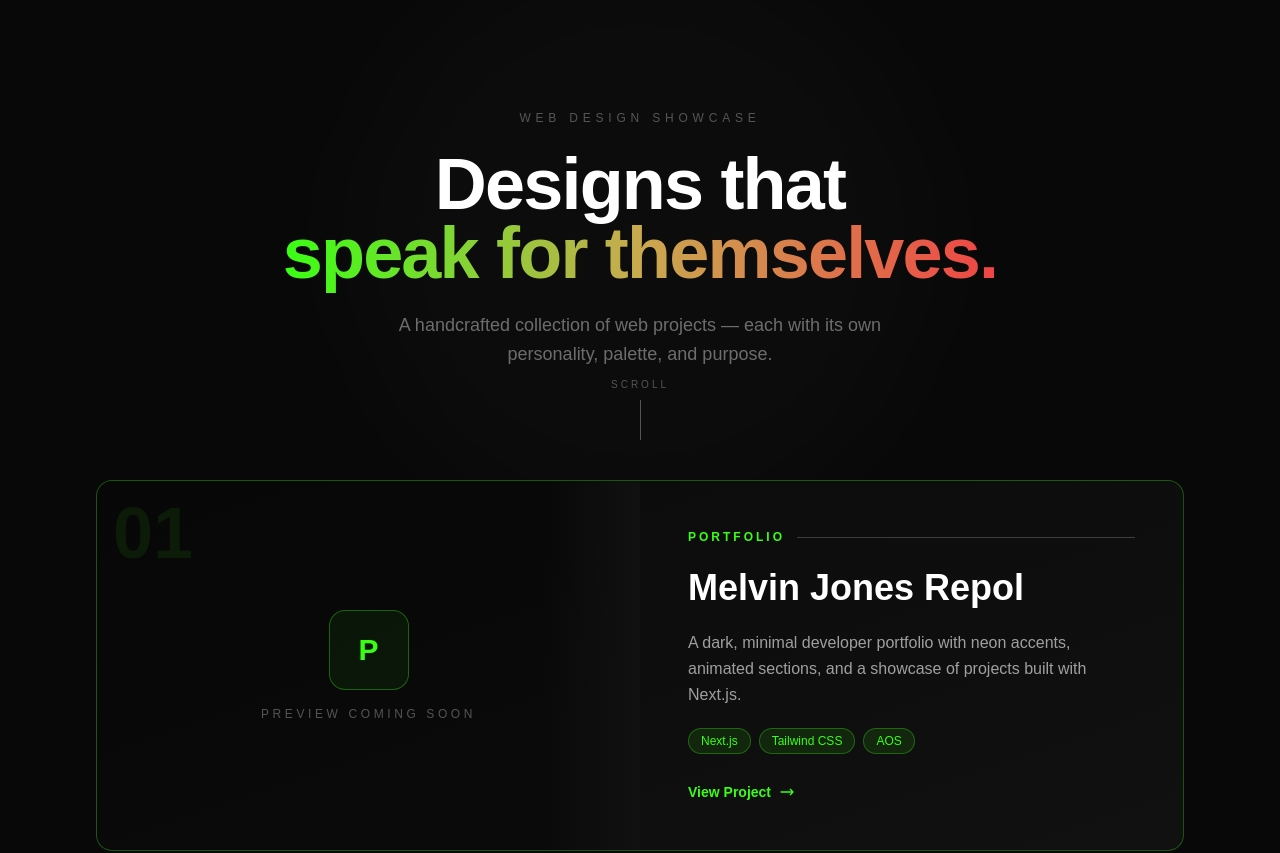
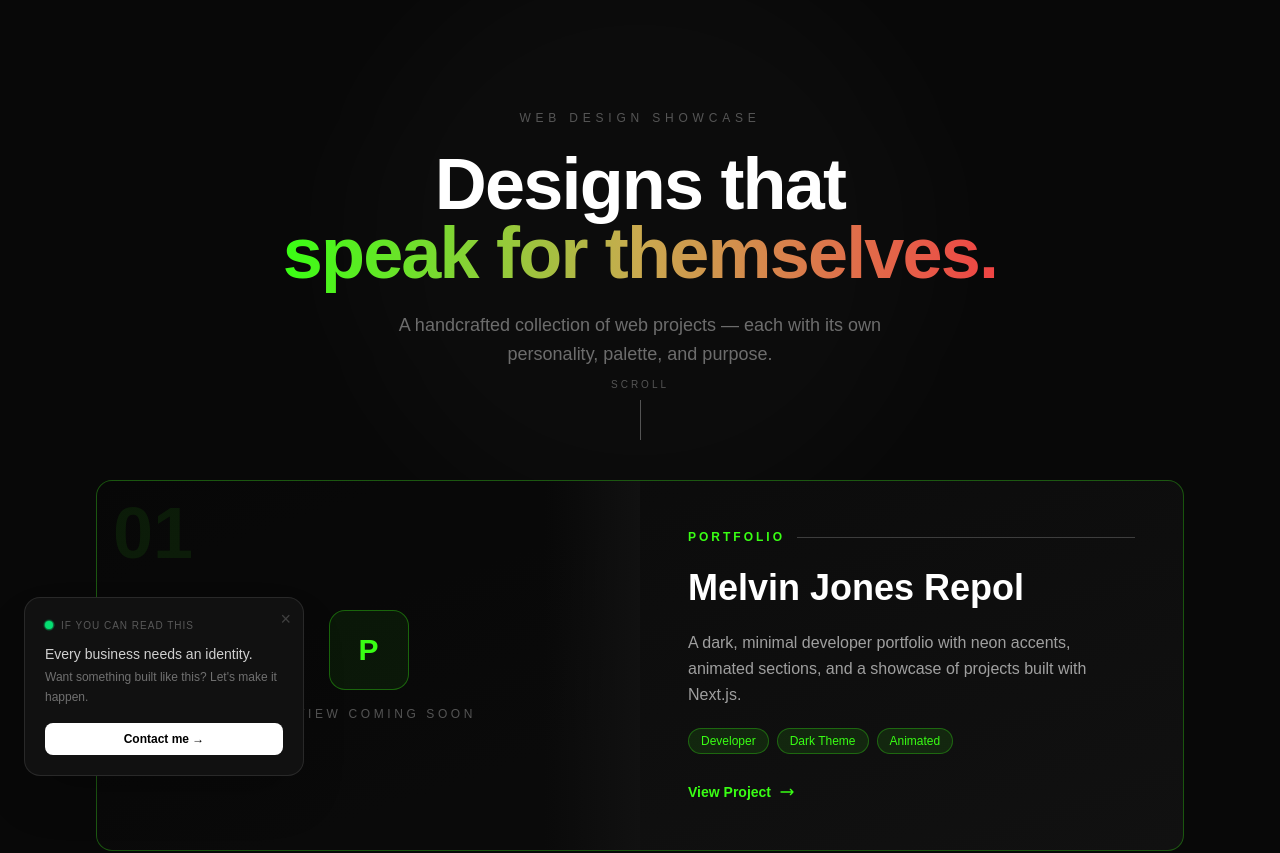
Before and after one commit to mrepol742/web-designs, a Next.js app: page / in a window 1280 px wide. Shown: the top 853 px of the page. Built offline with nearby package versions, Linux system fonts and the light colour scheme.

Commit message:
feat: replace project tags and added contact popup

```diff
--- a/pages/_app.js
+++ b/pages/_app.js
@@ -2,6 +2,7 @@ import "@/styles/globals.css";
 import { useRouter } from "next/router";
 import { useEffect } from "react";
 import AOS from "aos";
+import ContactPopup from "./components/ContactPopup";
 
 export default function App({ Component, pageProps }) {
   const router = useRouter();
@@ -45,5 +46,10 @@ export default function App({ Component, pageProps }) {
     return () => router.events.off("routeChangeComplete", handleRouteChange);
   }, [router.events]);
 
-  return <Component {...pageProps} />;
+  return (
+    <>
+      <Component {...pageProps} />
+      <ContactPopup />
+    </>
+  );
 }
--- /dev/null
+++ b/pages/components/ContactPopup.js
@@ -0,0 +1,62 @@
+"use client";
+
+import { useState, useEffect } from "react";
+
+export default function ContactPopup() {
+  const [visible, setVisible] = useState(false);
+  const [dismissed, setDismissed] = useState(false);
+
+  useEffect(() => {
+    const timer = setTimeout(() => setVisible(true), 2500);
+    return () => clearTimeout(timer);
+  }, []);
+
+  if (dismissed) return null;
+
+  return (
+    <div
+      className={`fixed bottom-6 left-6 z-50 max-w-[280px] transition-all duration-500 ease-out ${
+        visible
+          ? "opacity-100 translate-y-0"
+          : "opacity-0 translate-y-4 pointer-events-none"
+      }`}
+    >
+      <div className="relative bg-[#111] border border-white/10 rounded-2xl p-5 shadow-2xl">
+        {/* Close */}
+        <button
+          onClick={() => setDismissed(true)}
+          className="absolute top-3 right-3 text-white/20 hover:text-white/60 transition-colors text-lg leading-none"
+        >
+          ×
+        </button>
+
+        {/* Pulse dot */}
+        <div className="flex items-center gap-2 mb-3">
+          <span className="relative flex h-2 w-2">
+            <span className="animate-ping absolute inline-flex h-full w-full rounded-full bg-green-400 opacity-75" />
+            <span className="relative inline-flex rounded-full h-2 w-2 bg-green-400" />
+          </span>
+          <span className="text-[10px] text-white/30 font-mono uppercase tracking-widest">
+            If you can read this
+          </span>
+        </div>
+
+        {/* Heading */}
+        <p className="text-white/80 text-sm font-medium leading-snug mb-1">
+          Every business needs an identity.
+        </p>
+        <p className="text-white/40 text-xs leading-relaxed mb-4">
+          Want something built like this? Let's make it happen.
+        </p>
+
+        {/* CTA */}
+        <a
+          href="https://www.melvinjonesrepol.com/contact-me"
+          className="inline-flex items-center gap-2 text-xs font-mono font-semibold text-black bg-white hover:bg-white/90 transition-colors px-4 py-2 rounded-lg w-full justify-center"
+        >
+          Contact me →
+        </a>
+      </div>
+    </div>
+  );
+}
--- a/pages/index.js
+++ b/pages/index.js
@@ -10,14 +10,14 @@ const projects = [
     subtitle: "Melvin Jones Repol",
     description:
       "A dark, minimal developer portfolio with neon accents, animated sections, and a showcase of projects built with Next.js.",
-    tags: ["Next.js", "Tailwind CSS", "AOS"],
+    tags: ["Developer", "Dark Theme", "Animated"],
     accent: "#39ff14",
     bg: "from-[#0a0a0a] to-[#111]",
     textAccent: "text-[#39ff14]",
     borderAccent: "border-[#39ff14]/30",
     hoverBorder: "hover:border-[#39ff14]/70",
     badgeBg: "bg-[#39ff14]/10 text-[#39ff14]",
-    image: null, // replace with actual image path when ready
+    image: null,
     href: "/melvin-jones-repol",
   },
   {
@@ -26,7 +26,7 @@ const projects = [
     subtitle: "La Dolce Vita",
     description:
       "An elegant Italian restaurant website with warm gold tones, serif typography, reservation flow, and a rich menu experience.",
-    tags: ["Next.js", "Tailwind CSS", "Framer"],
+    tags: ["Italian Cuisine", "Fine Dining", "Reservations"],
     accent: "#c9a84c",
     bg: "from-[#1a0f0a] to-[#2a1a0e]",
     textAccent: "text-[#c9a84c]",
@@ -42,7 +42,7 @@ const projects = [
     subtitle: "IronPulse Gym",
     description:
       "A high-energy gym website with bold fire gradients, class schedules, trainer profiles, and a membership pricing section.",
-    tags: ["Next.js", "Tailwind CSS", "AOS"],
+    tags: ["Gym & Fitness", "Memberships", "Personal Training"],
     accent: "#ef4444",
     bg: "from-[#0a0a0a] to-[#1a0808]",
     textAccent: "text-[#ef4444]",
@@ -58,7 +58,7 @@ const projects = [
     subtitle: "Wanderlust Diaries",
     description:
       "Explore travel stories, guides, and inspiration from every corner of the globe.",
-    tags: ["Next.js", "Tailwind CSS", "AOS"],
+    tags: ["Travel Blog", "Destinations", "Trip Guides"],
     accent: "#0d9488",
     bg: "from-[#0a1a19] to-[#051211]",
     textAccent: "text-[#d4a574]",
@@ -74,7 +74,7 @@ const projects = [
     subtitle: "Sweet Bliss Bakery",
     description:
       "Sweet Bliss Bakery crafts custom cakes, cupcakes, and pastries for every celebration. Wedding cakes, birthday cakes, and sweet treats made with love since 2015.",
-    tags: ["Next.js", "Tailwind CSS", "AOS"],
+    tags: ["Custom Cakes", "Pastries", "Wedding Cakes"],
     accent: "#f8b4c8",
     bg: "from-[#2e1a18] to-[#1a0f0e]",
     textAccent: "text-[#f8b4c8]",
@@ -90,7 +90,7 @@ const projects = [
     subtitle: "Sterling & Associates",
     description:
       "Premium real estate services for discerning buyers and sellers. Luxury properties, expert guidance, and unmatched market knowledge since 1998.",
-    tags: ["Next.js", "Tailwind CSS"],
+    tags: ["Luxury Properties", "Buy & Sell", "Property Management"],
     accent: "#c9a84c",
     bg: "from-[#0f1b2d] to-[#080e18]",
     textAccent: "text-[#c9a84c]",
@@ -294,17 +294,30 @@ export default function Home() {
         </section>
 
         {/* ── Footer ── */}
-        <footer className="border-t border-white/5 py-10 text-center">
-          <p className="text-xs text-white/20 font-mono tracking-widest uppercase">
-            Built by{" "}
+        <footer className="border-t border-white/5 py-12 text-center relative overflow-hidden">
+          {/* Subtle background glow */}
+          <div className="absolute inset-0 bg-gradient-to-t from-white/[0.02] to-transparent pointer-events-none" />
+
+          {/* Decorative dots */}
+          <div className="flex items-center justify-center gap-1.5 mb-6">
+            <span className="w-1 h-1 rounded-full bg-white/10" />
+            <span className="w-1 h-1 rounded-full bg-white/20" />
+            <span className="w-1 h-1 rounded-full bg-white/10" />
+          </div>
+
+          <p className="text-xs text-white/20 font-mono tracking-widest uppercase mb-1">
+            Designed & Built by{" "}
             <a
               href="https://www.melvinjonesrepol.com"
               target="_blank"
-              rel="noopener noreferrer"
-              className="text-white/40 hover:text-white transition-colors"
+              className="text-white/50 hover:text-white transition-colors duration-300 hover:tracking-wider"
             >
               Melvin Jones Repol
             </a>
+          </p>
+
+          <p className="text-[10px] text-white/10 font-mono tracking-widest uppercase mt-3">
+            &copy; {new Date().getFullYear()} · All rights reserved
           </p>
         </footer>
       </div>
```
